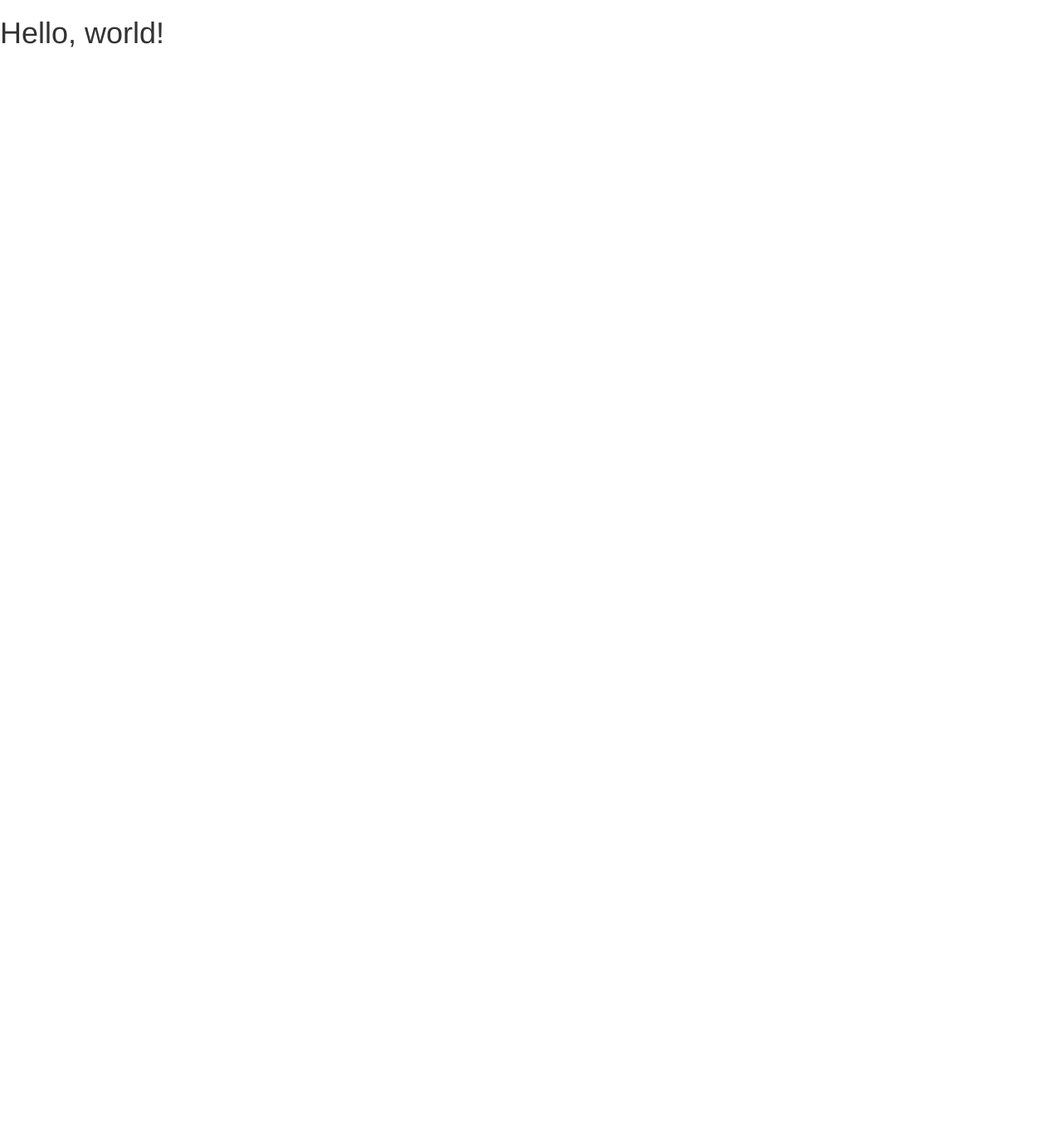
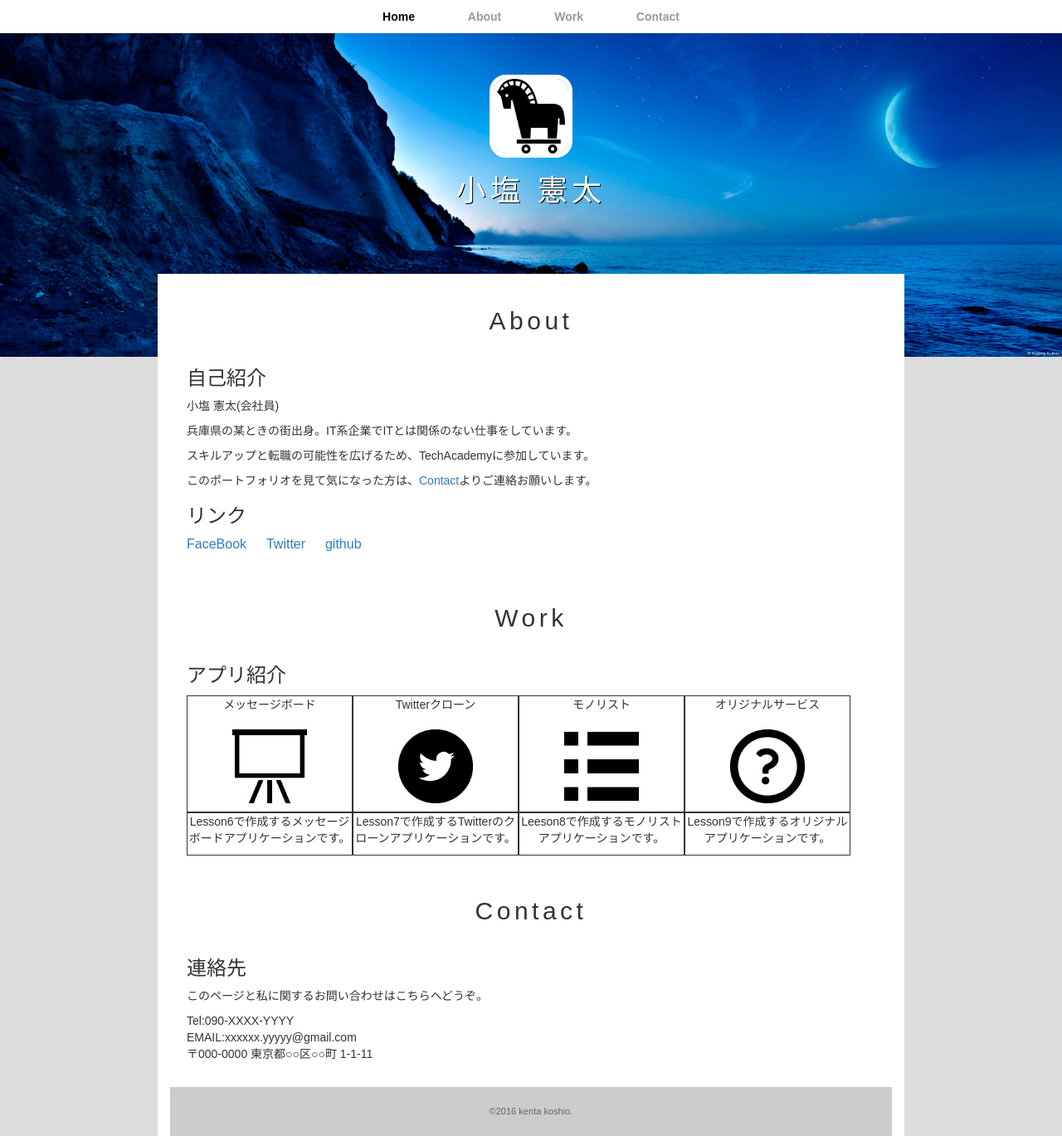
Before and after one commit to kekosh/kekosh.github.io, a plain HTML site: page index.html in a window 1280 px wide. Shown: the whole page at 83% size. Before the commit the page ends 800 px from the top, so only its background shows below. Drawn offline with nearby package versions, Linux system fonts and the light colour scheme.

Commit message:
Lesson4 Release

```diff
--- /dev/null
+++ b/css/custom.css
@@ -0,0 +1,132 @@
+/* ユニバーサルセレクタ */
+*{
+    margin:0px;
+    padding:0px;
+}
+
+body{
+    background-color:#ddd;
+    font-size:14px;
+    font-family: YuGothic,"游ゴシック","メイリオ",Meiryo,"ヒラギノ角ゴ Pro W3","Hiragino Kaku Gothic Pro",sans-serif;
+}
+
+span.red
+{
+    color:red;
+}
+
+/* 背景画像の設定 */
+header
+{
+    background-image:url("../image/background.jpg");
+    background-position:center center;
+    background-size:cover;
+    background-repeat:no-repeat;
+    padding-bottom:150px;
+}
+
+
+/* 指定範囲の広いものを上に書く */
+nav{
+    text-align:center;
+    background-color:#fff;
+    margin:0px 0px 30px 0px;
+    padding:10px 0px;
+}
+
+nav ul{
+    margin:0px 10px;
+    padding: 0px;
+}
+
+nav ul li{
+    display:inline-block;
+    margin:0px 20px;
+}
+
+nav ul li a{
+    padding:15px 10px;
+    text-decoration: none;
+    font-weight:bold;
+    color:#999;
+}
+
+nav ul li a.selected{
+    color:#000;
+}
+
+/* ヘッダー部とコンテナ部の一部を重ねるために、Marginに負数を設定 */
+.container{
+    max-width:900px;
+    margin:-100px auto 0;
+    background-color: #fff;
+}
+
+.appcontainer{
+    height:auto;
+    border-style: thin;
+}
+
+.incontainer{
+    float:left;
+}
+
+.containerBox{
+    width: 200px;
+    height: auto;
+    border-style: solid;
+    border-width: thin;
+    text-align: center;
+}
+
+.icon{
+    margin:10px;
+    max-width: 45%;
+    height:auto;
+}
+
+section{
+    padding:10px 20px;
+}
+
+/* letter-spacing：文字間のスペース長を指定する。 */
+section h2{
+    padding:10px 0px 20px 0px;
+    text-align:center;
+    letter-spacing: 0.15em
+}
+
+footer{
+    padding:20px 0px;
+    font-size:93%;
+    text-align:center;
+    background-color:#ccc;
+    color:#666;
+}
+
+#logo{
+    padding:20px 0px;
+    text-align:center;
+}
+
+#logo img{
+    max-width:100px;
+    border:5px solid #fff;
+    border-radius:20%;
+}
+
+#logo h1{
+    letter-spacing:0.15em;
+    color:#fff;
+    text-shadow: 1px 1px 0px #000;
+}
+
+#linkList{
+    list-style:none;
+}
+
+#linkList li{
+    display:inline-block;
+    font-size: medium;
+    margin-right:20px;
+}
--- a/index.html
+++ b/index.html
@@ -1,18 +1,115 @@
 <!DOCTYPE html>
 <html lang="ja">
-  <head>
+<head>
     <meta charset="utf-8">
     <meta http-equiv="X-UA-Compatible" content="IE=edge">
     <meta name="viewport" content="width=device-width, initial-scale=1">
-    <title>Bootstrap Sample</title>
+    <title>ポートフォリオ</title>
+    <meta name="description" content="小塩憲太のポートフォリオページ。オンラインスクール TechAcademyの課題提出物として作成しました。
+    今後の各Lessonで作成するアプリケーションも順次掲載します。">
     <!-- BootstrapのCSS読み込み -->
     <link rel="stylesheet" href="//maxcdn.bootstrapcdn.com/bootstrap/3.3.5/css/bootstrap.min.css">
+    <link rel="stylesheet" href="./css/custom.css">
     <!-- jQuery読み込み -->
     <script src="//ajax.googleapis.com/ajax/libs/jquery/1.11.3/jquery.min.js"></script>
     <!-- BootstrapのJS読み込み -->
     <script src="//maxcdn.bootstrapcdn.com/bootstrap/3.3.5/js/bootstrap.min.js"></script>
-  </head>
-  <body>
-    <h1>Hello, world!</h1>
-  </body>
+</head>
+<body>
+    <header>
+        <nav>
+            <ul>
+                <li><a href="index.html" class="selected">Home</a></li>
+                <li><a href="#about">About</a></li>
+                <li><a href="#work">Work</a></li>
+                <li><a href="#contact">Contact</a></li>
+            </ul>
+        </nav>
+        <div id="logo">
+            <img src="./image/icon.jpg" alt="ページ作成者のアイコン画像">
+            <h1>小塩 憲太</h1>
+        </div>
+    </header>
+    <div class="container">
+        <section>
+            <h2 id="about">About</h2>
+            <h3>自己紹介</h3>
+            <p>小塩 憲太(会社員)</p>
+            <p>兵庫県の某ときの街出身。IT系企業でITとは関係のない仕事をしています。</p>
+            <p>スキルアップと転職の可能性を広げるため、TechAcademyに参加しています。</p>
+            <p>このポートフォリオを見て気になった方は、<a href="#contact">Contact</a>よりご連絡お願いします。</p>
+            <h3>リンク</h3>
+            <ul id="linkList">
+                <li><a title="ダミー" href="#" target="_blank">FaceBook</a></li>
+                <li><a title="ダミー" href="#" target="_blank">Twitter</a></li>
+                <li><a href="https://github.com/kekosh" target="_blank">github</a></li>
+            </ul>
+        </section>
+        <section>
+            <h2 id="work">Work</h2>
+            <h3>アプリ紹介</h3>
+            <div class="appContainer">
+                <div class="incontainer">
+                    <div class="containerBox">
+                        <p>メッセージボード</p>
+                        <a href="#" target="_blank">
+                            <img class="icon" src="./image/whitebord.jpg" alt="メッセージボード">
+                        </a>
+                    </div>
+                    <div class="containerBox">
+                        <p>Lesson6で作成するメッセージボードアプリケーションです。</p>
+                    </div>
+                </div>
+                <div class="incontainer">
+                    <div class="containerBox">
+                        <p>Twitterクローン</p>
+                        <a href="#" target="_blank">
+                            <img class="icon" src="./image/TwitterIcon.jpg" alt="Twitterクローン">
+                        </a>
+                    </div>
+                    <div class="containerBox">
+                        <p>Lesson7で作成するTwitterのクローンアプリケーションです。</p>
+                    </div>
+                </div>
+                <div class="incontainer">
+                    <div class="containerBox">
+                        <p>モノリスト</p>
+                        <a href="#" target="_blank">
+                            <img class="icon" src="./image/monoList.jpg" alt="モノリスト">
+                        </a>
+                    </div>
+                    <div class="containerBox">
+                        <p>Leeson8で作成するモノリストアプリケーションです。</p>
+                    </div>
+                </div>
+                <div class="incontainer">
+                    <div class="containerBox">
+                        <p>オリジナルサービス</p>
+                        <a href="#" target="_blank">
+                            <img class="icon" src="./image/original.jpg" alt="オリジナルサービス">
+                        </a>
+                    </div>
+                    <div class="containerBox">
+                        <p>Lesson9で作成するオリジナルアプリケーションです。</p>
+                    </div>
+                </div>
+            </div>
+            <!-- floatによる左詰めを解除 -->
+            <div style="clear:both;"></div>
+        </section>
+        <section>
+            <h2 id="contact">Contact</h2>
+            <h3>連絡先</h3>
+            <p>このページと私に関するお問い合わせはこちらへどうぞ。</p>
+            <address>
+                Tel:090-XXXX-YYYY<br/>
+                EMAIL:xxxxxx.yyyyy@gmail.com<br/>
+                〒000-0000 東京都○○区○○町 1-1-11<br/>
+            </address>
+        </section>
+        <footer>
+            <small>&copy;2016 kenta koshio.</small>
+        </footer>
+    </div>
+</body>
 </html>
```
Also changed, not shown: image/TwitterIcon.jpg (added), image/background.jpg (added), image/icon.jpg (added), image/monoList.jpg (added), image/original.jpg (added), image/whitebord.jpg (added).
